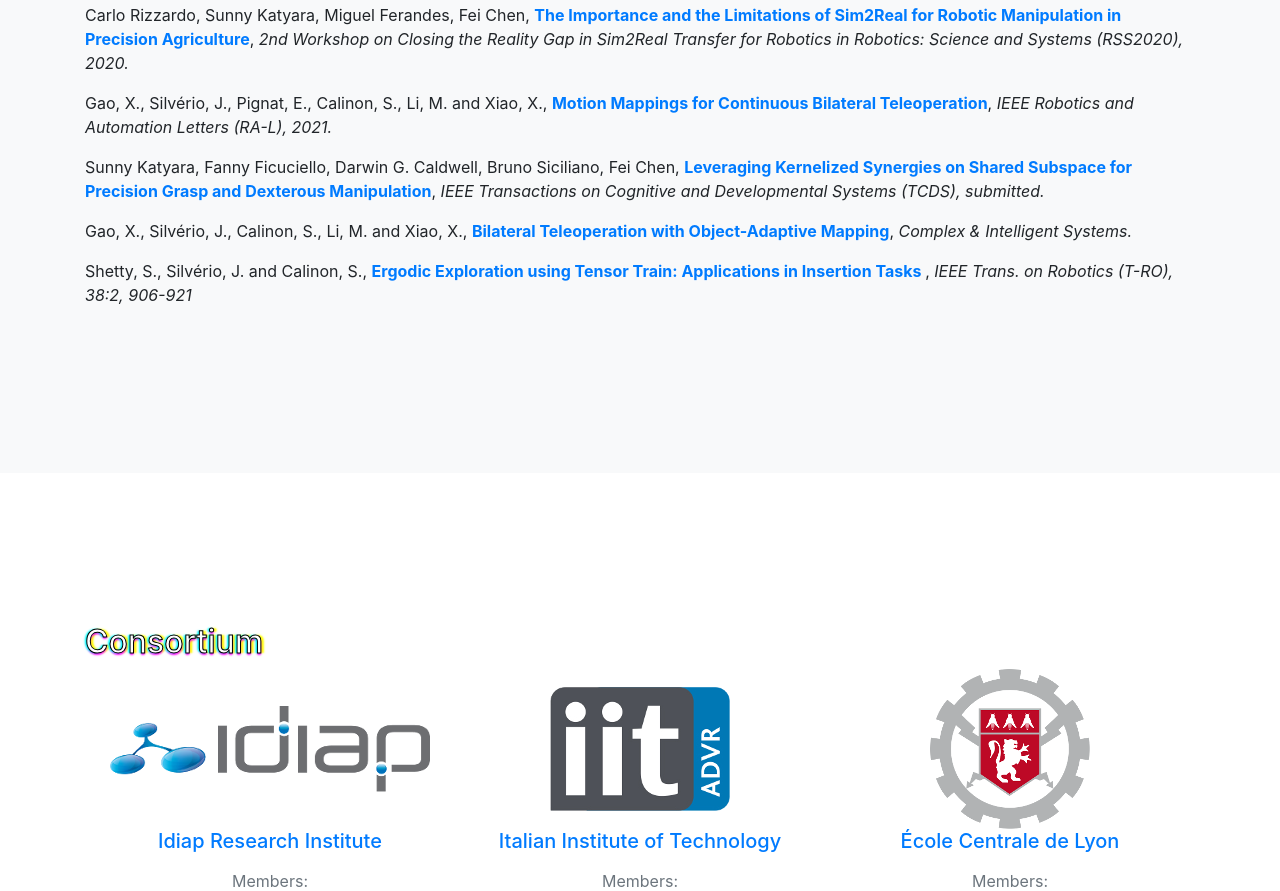
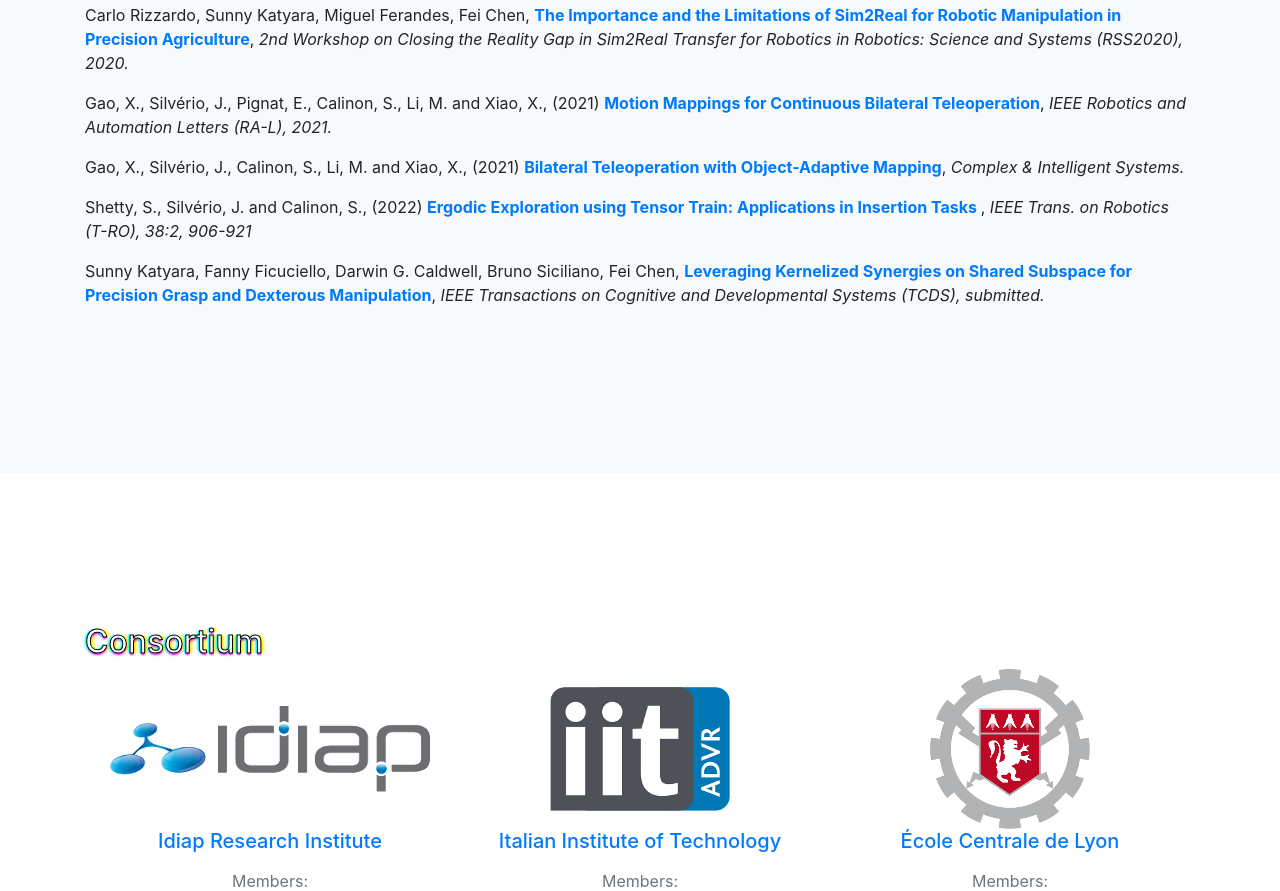
Before and after one commit to learn-real/learn-real.github.io, a website with bundled scripts: page index.htm in a window 1280 px wide. Shown: the part 2882-3773 px from the top of the page. Built offline with nearby package versions, Linux system fonts and the light colour scheme.

Commit message:
Update index.htm

```diff
--- a/index.htm
+++ b/index.htm
@@ -137,22 +137,22 @@ Carlo Rizzardo, Sunny Katyara, Miguel Ferandes, Fei Chen, <a href="https://arxiv
 </p>
 
 <p>
-Gao, X., Silvério, J., Pignat, E., Calinon, S., Li, M. and Xiao, X., <a href="https://calinon.ch/paper4045.htm" target="_BLANK"><b>Motion Mappings for Continuous Bilateral Teleoperation</b></a>, <i>IEEE Robotics and Automation Letters (RA-L), 2021.</i></li>
+Gao, X., Silvério, J., Pignat, E., Calinon, S., Li, M. and Xiao, X., (2021) <a href="https://calinon.ch/paper4045.htm" target="_BLANK"><b>Motion Mappings for Continuous Bilateral Teleoperation</b></a>, <i>IEEE Robotics and Automation Letters (RA-L), 2021.</i></li>
 </p>
+
+
+<p>
+Gao, X., Silvério, J., Calinon, S., Li, M. and Xiao, X., (2021) <a href="https://calinon.ch/papers/Gao-CIS2021.pdf" target="_BLANK"><b>Bilateral Teleoperation with Object-Adaptive Mapping</b></a>, <i> Complex & Intelligent Systems. </i> </li>
+</p>
+
+<p>
+Shetty, S., Silvério, J. and Calinon, S., (2022) <a href="https://calinon.ch/papers/Shetty-TRO2021.pdf" target="_BLANK"><b> Ergodic Exploration using Tensor Train: Applications in Insertion Tasks </b></a>, <i>IEEE Trans. on Robotics (T-RO), 38:2, 906-921 </i></li>
+</p>
+
 
 <p>
 Sunny Katyara, Fanny Ficuciello, Darwin G. Caldwell, Bruno Siciliano, Fei Chen, <a href="https://arxiv.org/abs/2008.11574" target="_BLANK"><b>Leveraging Kernelized Synergies on Shared Subspace for Precision Grasp and Dexterous Manipulation</b></a>, <i>IEEE Transactions on Cognitive and Developmental Systems (TCDS), submitted.</i></li>
 </p>
-
-
-<p>
-Gao, X., Silvério, J., Calinon, S., Li, M. and Xiao, X., <a href="https://calinon.ch/papers/Gao-CIS2021.pdf" target="_BLANK"><b>Bilateral Teleoperation with Object-Adaptive Mapping</b></a>, <i> Complex & Intelligent Systems. </i> </li>
-</p>
-
-<p>
-Shetty, S., Silvério, J. and Calinon, S., <a href="https://calinon.ch/papers/Shetty-TRO2021.pdf" target="_BLANK"><b> Ergodic Exploration using Tensor Train: Applications in Insertion Tasks </b></a>, <i>IEEE Trans. on Robotics (T-RO), 38:2, 906-921 </i></li>
-</p>
-
 
 </section>
 
```
